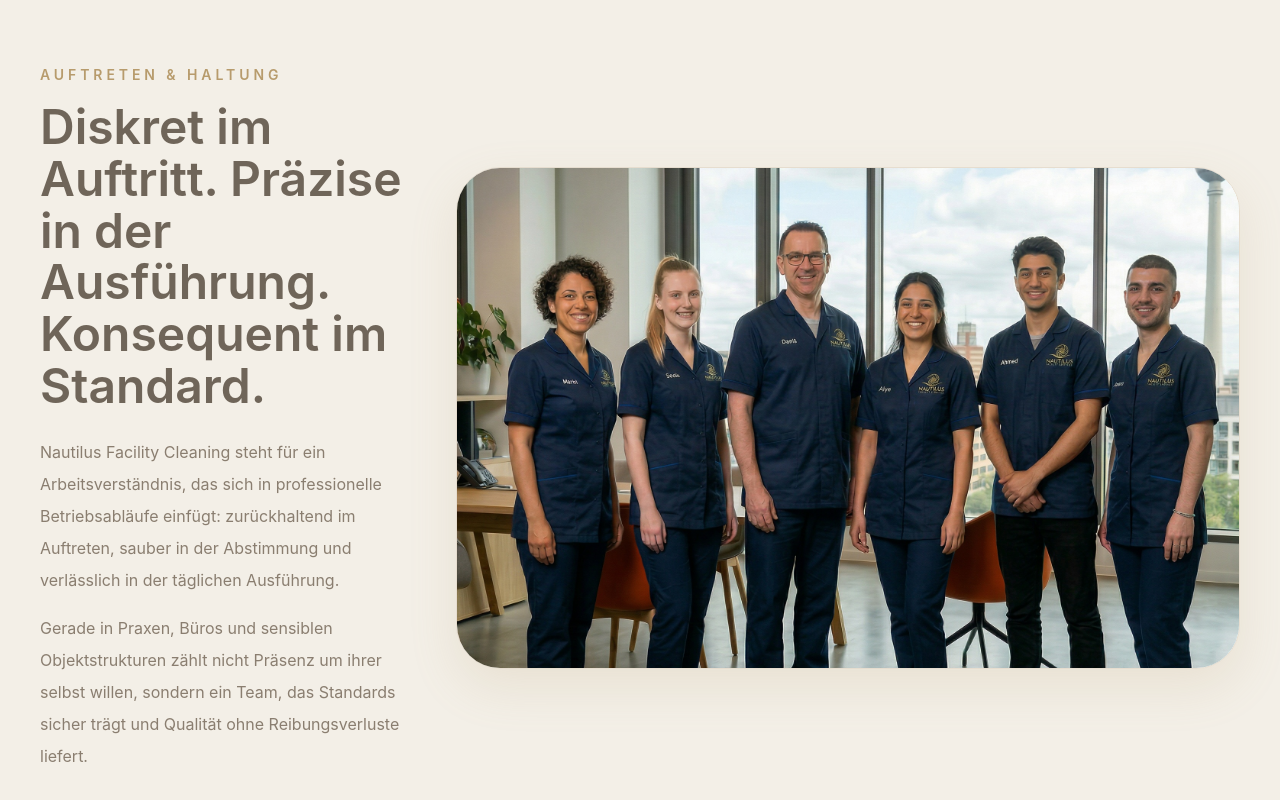
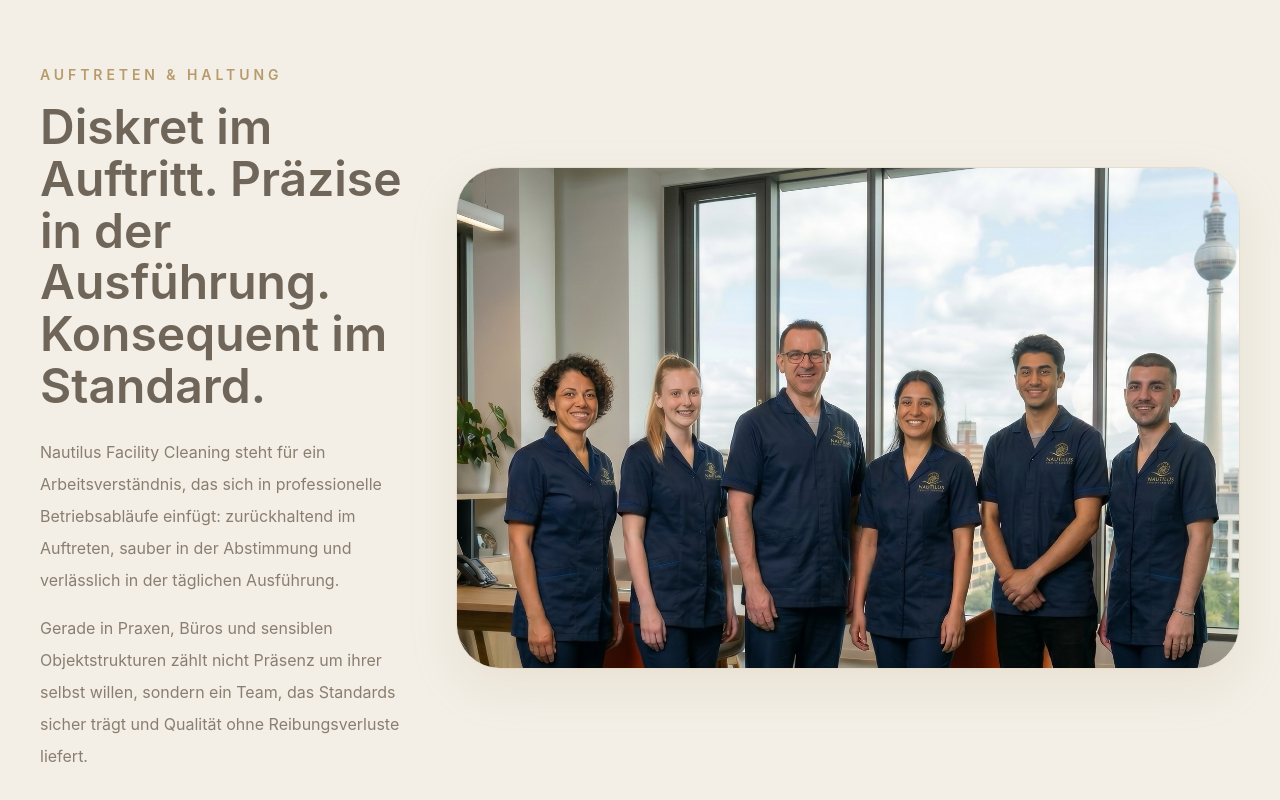
Before and after one commit to sticky030/nautilus-facility-cleaning, a React (Vite) app: page / in a window 1280 px wide. Shown: the part 2922-3722 px from the top of the page. Built offline with nearby package versions, Linux system fonts and the light colour scheme.

Commit message:
UI: Premium-Gruppenbild endgueltig eingefuegt

```diff
--- a/src/App.tsx
+++ b/src/App.tsx
@@ -294,7 +294,7 @@ export default function App() {
               <div className="reveal delay-1 lg:col-span-8">
                 <div className="relative overflow-hidden rounded-[44px] border border-[#E6DDCF] bg-white shadow-[0_18px_48px_rgba(183,155,108,0.16)]">
                   <img
-                    src="/images/why-nautilus.jpg"
+                    src="/images/nautilus-cleaning-team-berlin.jpg"
                     alt="Team von Nautilus Facility Cleaning"
                     className="mx-auto w-full max-w-[920px] max-h-[500px] object-cover"
                   />
```
Also changed, not shown: public/images/nautilus-cleaning-team-berlin.jpg (added).
